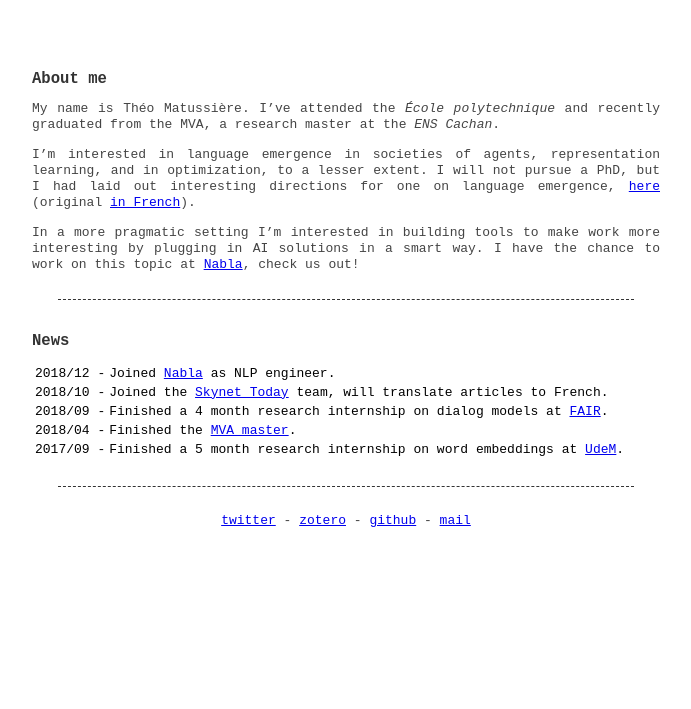
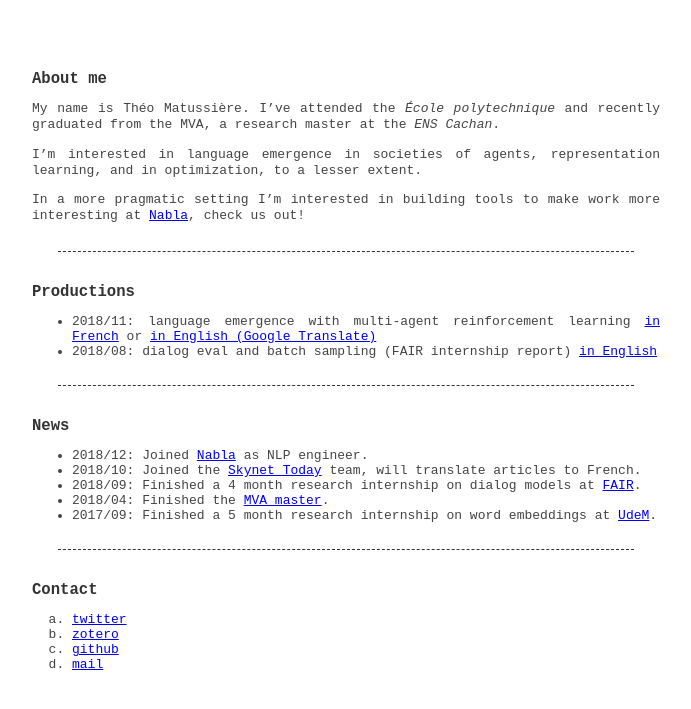
Before and after one commit to theo-m/theo-m.github.io, a Jekyll site: the page built from index.md, in a window 1280 px wide. Shown: the top 709 px of the page, without its empty margins (294-985 px from the left). Built offline with Jekyll 4.4.1, drawn with Linux system fonts in a browser that asks for light colours.

Commit message:
reword landing page and FAIR report

```diff
--- a/index.md
+++ b/index.md
@@ -8,27 +8,37 @@ title: About me
 
 My name is Théo Matussière. I've attended the _École polytechnique_ and recently graduated from the MVA, a research master at the _ENS Cachan_.
 
-I'm interested in language emergence in societies of agents, representation learning, and in optimization, to a lesser extent. I will not pursue a PhD, but I had laid out interesting directions for one on language emergence, [here](/files/lang-emerg/main-en2.html) (original [in French](/files/lang-emerg/main-fr.html)).
+I'm interested in language emergence in societies of agents, representation learning, and in optimization, to a lesser extent.
 
-In a more pragmatic setting I'm interested in building tools to make work more interesting by plugging in AI solutions in a smart way.
-I have the chance to work on this topic at [Nabla](https://nabla.com), check us out!
+In a more pragmatic setting I'm interested in building tools to make work more interesting at [Nabla](https://nabla.com), check us out!
 
+---
+{: #smallruler}
+
+## Productions
+
+- 2018/11: language emergence with multi-agent reinforcement learning [in French](/files/lang-emerg/main-fr.html) or [in English (Google Translate)](/files/lang-emerg/main-en2_files/translate_c.html)
+- 2018/08: dialog eval and batch sampling (FAIR internship report) [in English](/files/dialogeval.pdf)
 
 ---
 {: #smallruler}
 
 ## News
 
-|-------|--------------------|
-|2018/12 -|Joined [Nabla](https://nabla.com) as NLP engineer. |
-|2018/10 -|Joined the [Skynet Today](https://www.skynettoday.com/) team, will translate articles to French.|
-|2018/09 -|Finished a 4 month research internship on dialog models at [FAIR](https://research.fb.com/category/facebook-ai-research/).  |
-|2018/04 -|Finished the [MVA master](http://math.ens-paris-saclay.fr/version-francaise/formations/master-mva/). |
-|2017/09 -|Finished a 5 month research internship on word embeddings at [UdeM](https://www.umontreal.ca/).|
+- 2018/12: Joined [Nabla](https://nabla.com) as NLP engineer.
+- 2018/10: Joined the [Skynet Today](https://www.skynettoday.com/) team, will translate articles to French.
+- 2018/09: Finished a 4 month research internship on dialog models at [FAIR](https://research.fb.com/category/facebook-ai-research/).
+- 2018/04: Finished the [MVA master](http://math.ens-paris-saclay.fr/version-francaise/formations/master-mva/).
+- 2017/09: Finished a 5 month research internship on word embeddings at [UdeM](https://www.umontreal.ca/).
+{: style="list-style-type: disc"}
 
 
 ---
 {: #smallruler}
 
-[twitter](https://twitter.com/theo_matussiere) - [zotero](https://www.zotero.org/theo-m) - [github](https://github.com/theo-m) - [mail](mailto:tmatussiere+blog@gmail.com)
-{: style="text-align: center"}
+## Contact
+- [twitter](https://twitter.com/theo_matussiere)
+- [zotero](https://www.zotero.org/theo-m)
+- [github](https://github.com/theo-m)
+- [mail](mailto:tmatussiere+blog@gmail.com)
+{: style="list-style-type: lower-alpha"}
```
Also changed, not shown: 1 other file.
